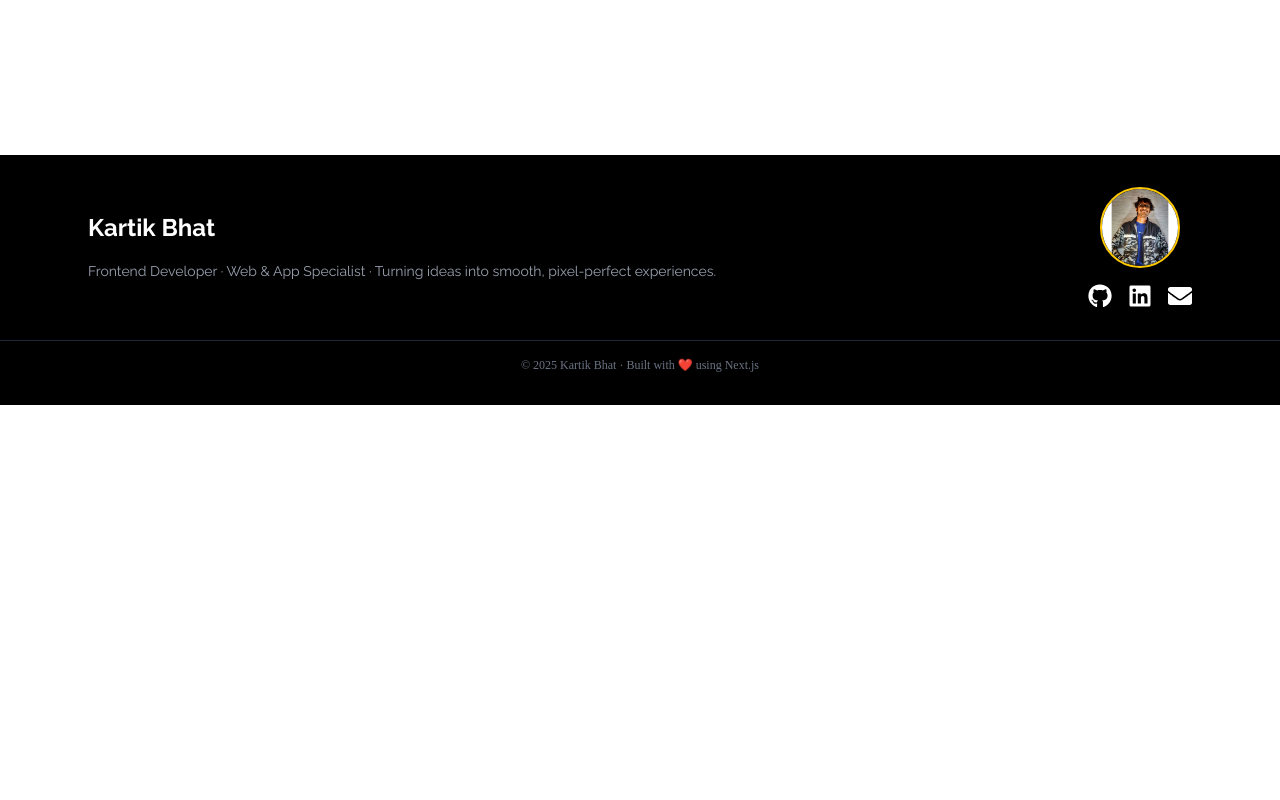
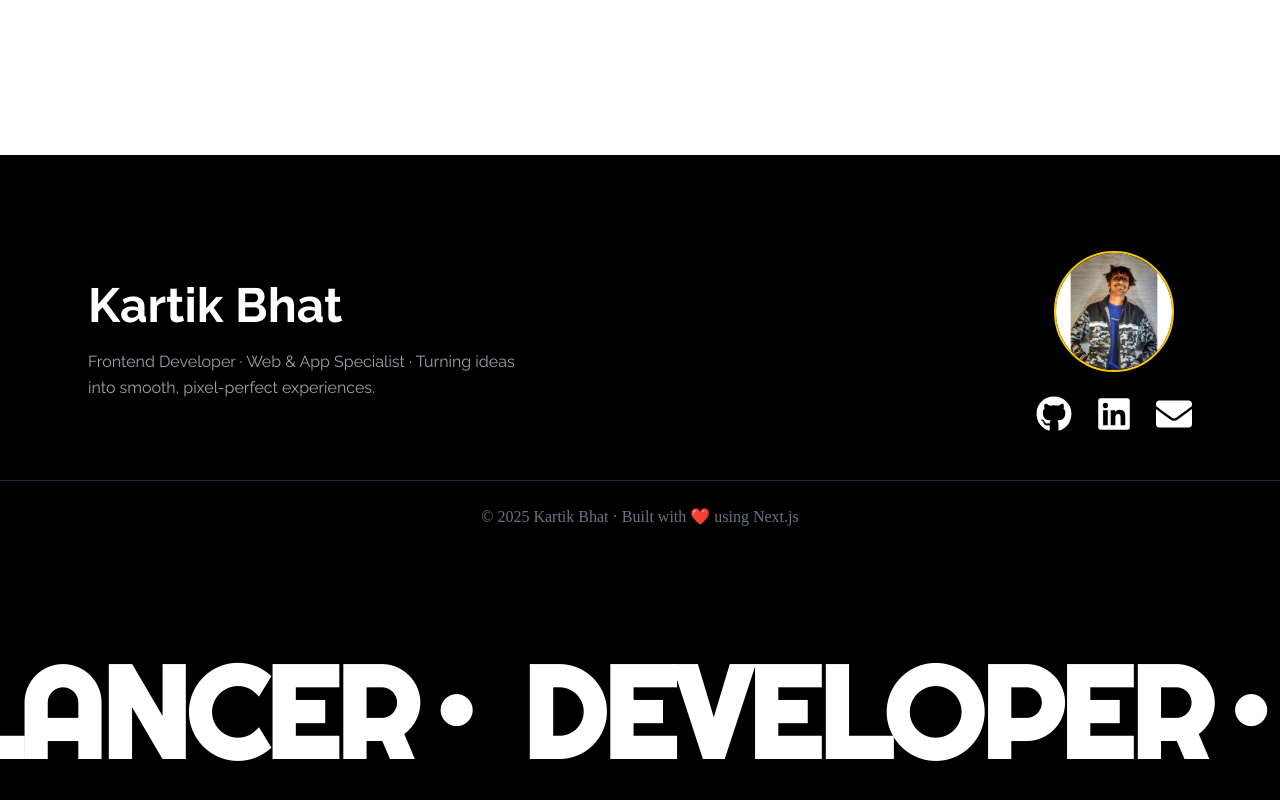
Before and after one commit to Karrycoder007/Portfolio-2025-karry, a Next.js app: page /work in a window 1280 px wide. Shown: the part 730-1530 px from the top of the page. Before the commit the page ends 1135 px from the top, so only its background shows below. Built offline with nearby package versions, Linux system fonts and the light colour scheme.

Commit message:
Updated hero with floating image, refined marquee strip with dot separator, improved loader animations

```diff
--- a/src/app/components/Footer.tsx
+++ b/src/app/components/Footer.tsx
@@ -1,34 +1,31 @@
 "use client";
 
-import { motion } from "framer-motion";
 import Image from "next/image";
 import { FaGithub, FaLinkedin, FaEnvelope } from "react-icons/fa";
 
 export default function Footer() {
   return (
-    <footer className="bg-black text-white py-8 font-raleway [&_*]:font-raleway relative overflow-hidden">
-      <div className="max-w-6xl mx-auto px-6 flex flex-col items-center md:flex-row md:justify-between md:items-center gap-6">
+    <footer className="w-full bg-black text-white py-2 md:py-24 font-raleway [&_*]:font-raleway">
+      <div className="max-w-6xl mx-auto px-6 flex flex-col md:flex-row md:justify-between md:items-center gap-8">
         {/* Brand */}
-        <div className="flex flex-col items-center md:items-start text-center md:text-left gap-2">
-          <h2 className="text-2xl font-bold mb-2">Kartik Bhat</h2>
-          <p className="text-gray-400 text-sm leading-relaxed">
+        <div className="flex flex-col items-center md:items-start text-center md:text-left gap-3">
+          <h2 className="text-3xl md:text-5xl font-bold mb-2">Kartik Bhat</h2>
+          <p className="text-gray-400 text-sm md:text-base leading-relaxed max-w-md">
             Frontend Developer · Web & App Specialist · Turning ideas into smooth, pixel-perfect experiences.
           </p>
         </div>
 
-        {/* Image + Social Links */}
-        <div className="flex flex-col items-center gap-4">
-          {/* Profile Image */}
+        {/* Profile Image + Social */}
+        <div className="flex flex-col items-center gap-6">
           <Image
             src="/profile-1.jpeg"
             alt="Kartik Bhat"
-            width={80}
-            height={80}
+            width={120}
+            height={120}
             className="rounded-full border-2 border-yellow-400 shadow-lg"
           />
 
-          {/* Social Links */}
-          <div className="flex space-x-4 text-2xl">
+          <div className="flex space-x-6 text-3xl md:text-4xl">
             <a
               href="https://github.com/Karrycoder007"
               target="_blank"
@@ -45,10 +42,7 @@ export default function Footer() {
             >
               <FaLinkedin />
             </a>
-            <a
-              href="mailto:kbhat3007@gmail.com"
-              className="hover:text-blue-400 transition"
-            >
+            <a href="mailto:kbhat3007@gmail.com" className="hover:text-blue-400 transition">
               <FaEnvelope />
             </a>
           </div>
@@ -56,14 +50,9 @@ export default function Footer() {
       </div>
 
       {/* Bottom Footer */}
-      <motion.div
-        initial={{ opacity: 0 }}
-        animate={{ opacity: 1 }}
-        transition={{ delay: 0.3, duration: 0.8 }}
-        className="text-center text-gray-500 text-xs mt-8 border-t border-gray-800 pt-4"
-      >
+      <div className="text-center text-gray-500 text-sm md:text-base mt-12 border-t border-gray-800 pt-6">
         © {new Date().getFullYear()} Kartik Bhat · Built with ❤️ using Next.js
-      </motion.div>
+      </div>
     </footer>
   );
 }
--- a/src/app/components/Hero.tsx
+++ b/src/app/components/Hero.tsx
@@ -80,24 +80,28 @@ export default function Hero() {
         {/* Left Side - Image */}
         <div className="flex-1 flex justify-center items-center relative">
         <motion.div
-          initial={{ opacity: 0, scale: 0.9 }}
-          animate={{ opacity: 1, scale: 1 }}
-          transition={{ duration: 0.8, ease: easeOut, delay: 0.2 }}
+    animate={{
+      x: ["-1%", "1%"],
+      y: ["-0.7%", "0.7%"],
+    }}
+    transition={{
+      duration: 3,
+      repeat: Infinity,
+      repeatType: "reverse",
+      ease: "easeInOut",
+    }}
     className="relative w-[370px] h-[500px] overflow-hidden rounded-3xl shadow-[8px_0px_20px_rgba(0,0,0,0.3)] z-10"
-        >
-          <motion.div
-            whileHover={{ scale: 1.05 }}
-            transition={{ duration: 0.5, ease: easeOut }}
-            className="w-full h-full"
+    style={{ opacity: 1 }} // <-- make sure it's fully visible
   >
     <Image
       src="/profile-1.jpeg"
       alt="Kartik Bhat"
       fill
       className="object-cover rounded-3xl"
+      style={{ opacity: 1 }} // <-- ensure full opacity
     />
   </motion.div>
-        </motion.div>
+
         </div>
 
         {/* Right Side - Text */}
--- /dev/null
+++ b/src/app/components/Loader.tsx
@@ -0,0 +1,85 @@
+"use client";
+
+import { motion, AnimatePresence, useMotionValue, useTransform, animate } from "framer-motion";
+import { useEffect, useState } from "react";
+
+export default function Loader() {
+  const [loading, setLoading] = useState(true);
+  const [animateStrips, setAnimateStrips] = useState(false);
+
+  const progress = useMotionValue(0);
+  const [digits, setDigits] = useState<number[]>([0, 0, 0]);
+
+  useEffect(() => {
+    const controls = animate(progress, 100, {
+      duration: 2.5,
+      ease: [0.6, 0.01, 0.05, 0.95],
+      onUpdate: (latest) => {
+        const num = Math.floor(latest);
+        const str = num.toString().padStart(3, "0");
+        setDigits(str.split("").map(Number));
+      },
+      onComplete: () => setAnimateStrips(true),
+    });
+    return () => controls.stop();
+  }, [progress]);
+
+  const strips = [0, 1, 2, 3];
+
+  const stripVariants = {
+    hidden: { y: "0%" },
+    visible: (i: number) => ({
+      y: "-100%",
+      transition: { duration: 2.2, ease: [0.6, 0.01, 0.05, 0.95], delay: i * 0.05 },
+    }),
+  };
+
+  const digitVariants = {
+    hidden: { y: "0%", opacity: 1 },
+    visible: {
+      y: "-100%",
+      opacity: 0,
+      transition: { duration: 1.5, ease: [0.6, 0.01, 0.05, 0.95] },
+    },
+  };
+
+  return (
+    <AnimatePresence>
+      {loading && (
+        <motion.div className="fixed inset-0 z-[9999] flex items-center justify-center pointer-events-none">
+          {/* Vertical Strips */}
+          <div className="absolute inset-0 flex flex-row w-full h-full">
+            {strips.map((_, i) => (
+              <motion.div
+                key={i}
+                className="flex-1 h-full bg-black"
+                custom={i}
+                variants={stripVariants}
+                initial="hidden"
+                animate={animateStrips ? "visible" : "hidden"}
+                onAnimationComplete={() => i === strips.length - 1 && setLoading(false)}
+              />
+            ))}
+          </div>
+
+          {/* Digital Flipping Counter */}
+          <motion.div
+            className="absolute bottom-6 right-6 flex space-x-2 text-white text-5xl md:text-7xl font-orbitron font-bold"
+            initial="hidden"
+            animate={animateStrips ? "visible" : "hidden"}
+            variants={digitVariants}
+          >
+            {digits.map((digit, idx) => (
+              <div key={idx} className="overflow-hidden h-[70px] md:h-[90px]">
+                <span className="block" style={{ lineHeight: "70px" }}>
+                  {digit}
+                </span>
+              </div>
+            ))}
+            <span className="block text-3xl md:text-5xl ml-1">%</span>
+          </motion.div>
+        </motion.div>
+      )}
+    </AnimatePresence>
+  );
+}
--- /dev/null
+++ b/src/app/components/Marque.tsx
@@ -0,0 +1,39 @@
+"use client";
+
+import { motion } from "framer-motion";
+
+const items = ["Freelancer", "Developer", "Designer"];
+
+export default function MarqueeStrip() {
+  return (
+    <div className="relative w-full bg-black text-white overflow-hidden py-6">
+      <motion.div
+        initial={{ x: 0 }}
+        animate={{ x: "-50%" }}
+        transition={{
+          repeat: Infinity,
+          repeatType: "loop",
+          ease: "linear",
+          duration: 10,
+        }}
+        className="flex whitespace-nowrap"
+      >
+        {[...Array(2)].map((_, i) => (
+          <div key={i} className="flex items-center space-x-8 px-6">
+            {items.map((item, idx) => (
+              <span
+                key={idx}
+                className="text-6xl sm:text-6xl lg:text-9xl font-extrabold uppercase tracking-tight"
+              >
+                {item}
+                {idx !== items.length - 1 && (
+                  <span className="mx-4 text-6xl sm:text-6xl lg:text-9xl">•</span>
+                )}
+              </span>
+            ))}
+          </div>
+        ))}
+      </motion.div>
+    </div>
+  );
+}
--- a/src/app/components/Navbar.tsx
+++ b/src/app/components/Navbar.tsx
@@ -2,7 +2,7 @@
 
 import Link from "next/link";
 import { useState } from "react";
-import { motion, AnimatePresence, Variants } from "framer-motion";
+import { motion, AnimatePresence } from "framer-motion";
 import Image from "next/image";
 
 const navLinks = [
@@ -14,10 +14,27 @@ const navLinks = [
 export default function Navbar() {
   const [open, setOpen] = useState(false);
 
-  // Motion variants for nav links (only initial and visible)
-  const navLinkVariants: Variants = {
-    initial: { y: 20, opacity: 0 },
-    visible: { y: 0, opacity: 1, transition: { duration: 0.3 } },
+  // Parent container for stagger
+  const containerVariants = {
+    hidden: { opacity: 0 },
+    show: {
+      opacity: 1,
+      transition: {
+        staggerChildren: 0.12,
+        delayChildren: 0.15,
+      },
+    },
+    exit: {
+      opacity: 0,
+      transition: { staggerChildren: 0.05, staggerDirection: -1 },
+    },
+  };
+
+  // Individual link animation
+  const itemVariants = {
+    hidden: { y: 30, opacity: 0 },
+    show: { y: 0, opacity: 1, transition: { type: "spring", stiffness: 200, damping: 20 } },
+    exit: { y: 20, opacity: 0 },
   };
 
   return (
@@ -52,10 +69,6 @@ export default function Navbar() {
           {navLinks.map((link) => (
             <motion.div
               key={link.name}
-              variants={navLinkVariants}
-              initial="initial"
-              whileInView="visible"
-              viewport={{ once: true }}
               whileHover={{ y: -3, opacity: 1, transition: { type: "spring", stiffness: 300 } }}
             >
               <Link href={link.href} className="hover:underline">
@@ -63,8 +76,6 @@ export default function Navbar() {
               </Link>
             </motion.div>
           ))}
-
-          {/* Work With Me Button */}
           <motion.div whileHover={{ scale: 1.05 }} className="relative">
             <Link
               href="/work"
@@ -110,22 +121,25 @@ export default function Navbar() {
       <AnimatePresence>
         {open && (
           <motion.div
-            initial={{ opacity: 0, y: -20 }}
-            animate={{ opacity: 1, y: 0 }}
-            exit={{ opacity: 0, y: -20 }}
-            className="md:hidden bg-white text-black px-6 py-4 flex flex-col gap-4 shadow-inner"
+            variants={containerVariants}
+            initial="hidden"
+            animate="show"
+            exit="exit"
+            className="md:hidden bg-white text-black px-6 py-6 flex flex-col gap-6 shadow-inner"
             style={{ fontFamily: "Raleway, sans-serif", fontWeight: 400 }}
           >
             {navLinks.map((link) => (
+              <motion.div key={link.name} variants={itemVariants}>
                 <Link
-                key={link.name}
                   href={link.href}
                   onClick={() => setOpen(false)}
-                className="text-base font-normal hover:underline"
+                  className="text-lg font-normal hover:underline"
                 >
                   {link.name}
                 </Link>
+              </motion.div>
             ))}
+            <motion.div variants={itemVariants}>
               <Link
                 href="/work"
                 onClick={() => setOpen(false)}
@@ -135,6 +149,7 @@ export default function Navbar() {
                 Work With Me
               </Link>
             </motion.div>
+          </motion.div>
         )}
       </AnimatePresence>
     </motion.nav>
--- a/src/app/layout.tsx
+++ b/src/app/layout.tsx
@@ -3,6 +3,8 @@ import "./globals.css";
 import Navbar from "./components/Navbar";
 import Footer from "./components/Footer";
 import CustomCursor from "./components/CustomCursor";
+import ScrollingBanner from "./components/Marque";
+import Loader from "./components/Loader";
 
 export const metadata: Metadata = {
   title: "Kartik Bhat | Portfolio",
@@ -19,10 +21,12 @@ export default function RootLayout({
       <body className="bg-white dark:bg-black text-black dark:text-white transition-all duration-300 antialiased">
         <CustomCursor />
         <Navbar />
-        <main className="min-h-screen px-4 md:px-16 lg:px-24 py-10">
+        <Loader/>
+        <main className="min-h-screen px-4 md:px-16 lg:px-24 py-2">
           {children}
         </main>
         <Footer />
+        <ScrollingBanner/>
       </body>
     </html>
   );
--- a/src/app/page.tsx
+++ b/src/app/page.tsx
@@ -1,6 +1,7 @@
 
 import About from "./components/About";
 import Hero from "./components/Hero";
+import ScrollingBanner from "./components/Marque";
 
 
 import Projects from "./components/Projects";
@@ -12,11 +13,13 @@ export default function Home() {
   return (
    <div className="bg-amber-50 font-raleway">
     <Hero/>
+
     <About/>
     <Skills/>
     <Projects/>
     <Testimonials/>
     <WorkWithMe/>
+
    </div>
   );
 }
```
Also changed, not shown: src/app/globals.css (+23 -13 lines). Lines whose indentation alone changed are shown as unchanged.
